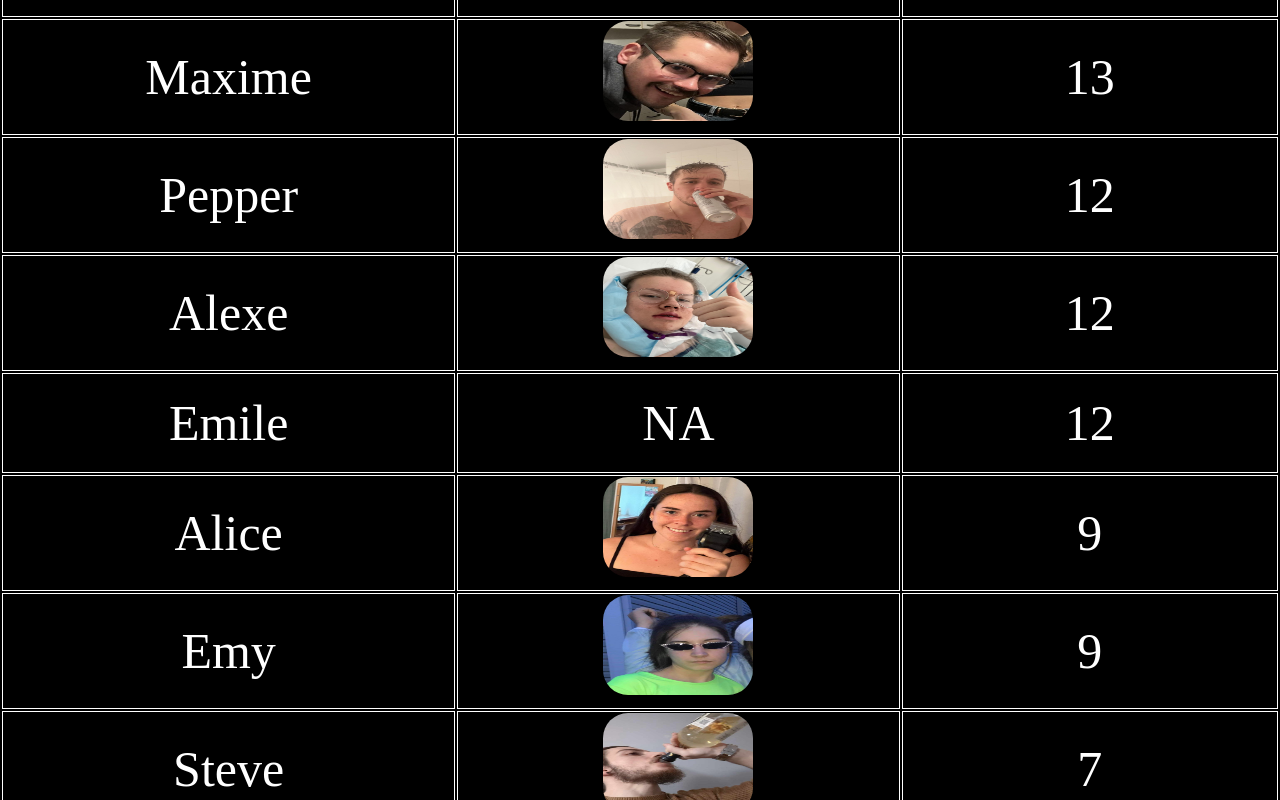
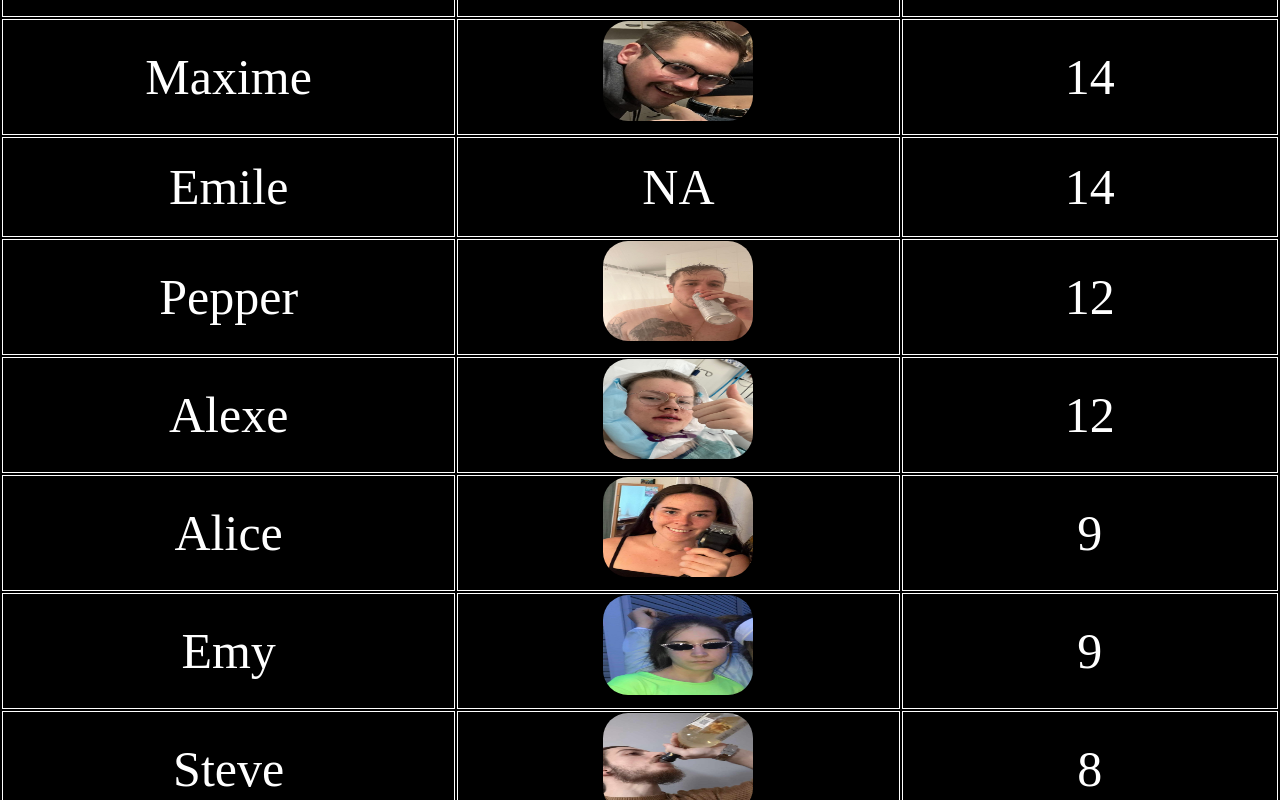
Before and after one commit to Dplayerz/WebAppChalet, a React (Vite) app: page / in a window 1280 px wide. Shown: the part 820-1620 px from the top of the page. Built offline with nearby package versions, Linux system fonts and the light colour scheme.

Commit message:
Update Leader.tsx

```diff
--- a/src/Leader.tsx
+++ b/src/Leader.tsx
@@ -51,16 +51,16 @@ function AleArr() {
 const data = [
   { Nom: "Pepper", Photo: <Photo />, PTS: 12 },
   { Nom: "Alice", Photo: <AliceArr />, PTS: 9 },
-  { Nom: "Maxime", Photo: <MaxArr />, PTS: 13 },
-  { Nom: "Steve", Photo: <SteveArr />, PTS: 7 },
-  { Nom: "Kath", Photo: <KathArr />, PTS: 7 },
+  { Nom: "Maxime", Photo: <MaxArr />, PTS: 14 },
+  { Nom: "Steve", Photo: <SteveArr />, PTS: 8 },
+  { Nom: "Kath", Photo: <KathArr />, PTS: 8 },
   { Nom: "Eliane", Photo: <ElianeArr />, PTS: 18 },
   { Nom: "Raph", Photo: <RaphArr />, PTS: 22 },
   { Nom: "Emy", Photo: <EmyArr />, PTS: 9 },
-  { Nom: "Sarah", Photo: "NA", PTS: 14 },
-  { Nom: "Yanni", Photo: <BugX />, PTS: 15 },
+  { Nom: "Sarah", Photo: "NA", PTS: 15 },
+  { Nom: "Yanni", Photo: <BugX />, PTS: 16 },
 { Nom: "Alexe", Photo: <AleArr />, PTS: 12 },
-  { Nom: "Emile", Photo: "NA", PTS: 12 },
+  { Nom: "Emile", Photo: "NA", PTS: 14 },
   ];
 
 const Pep = data[0].PTS;
```
